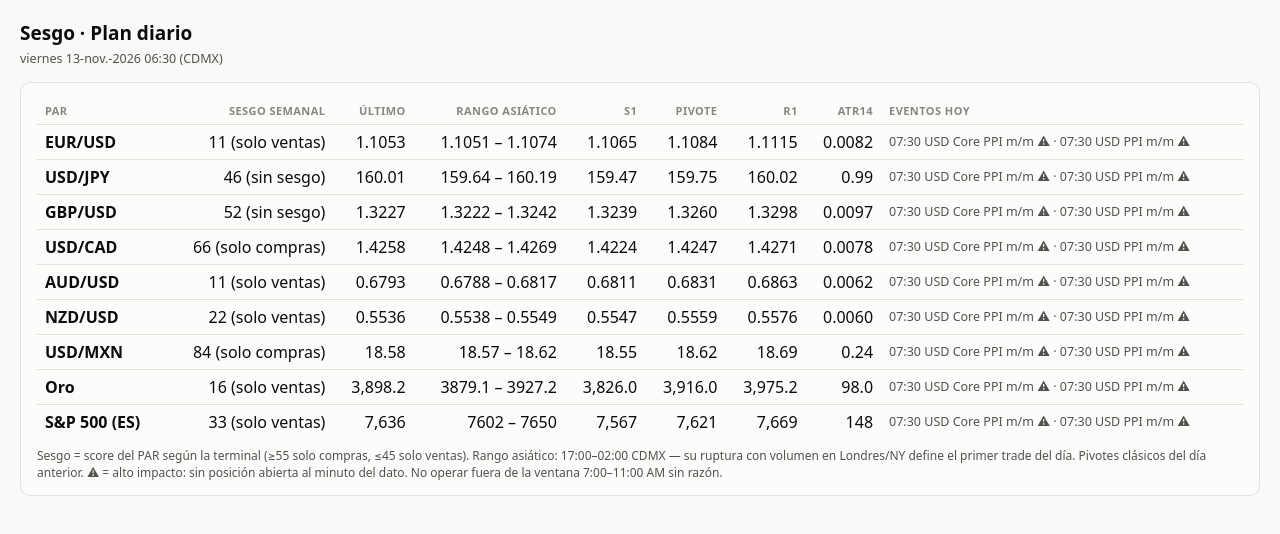
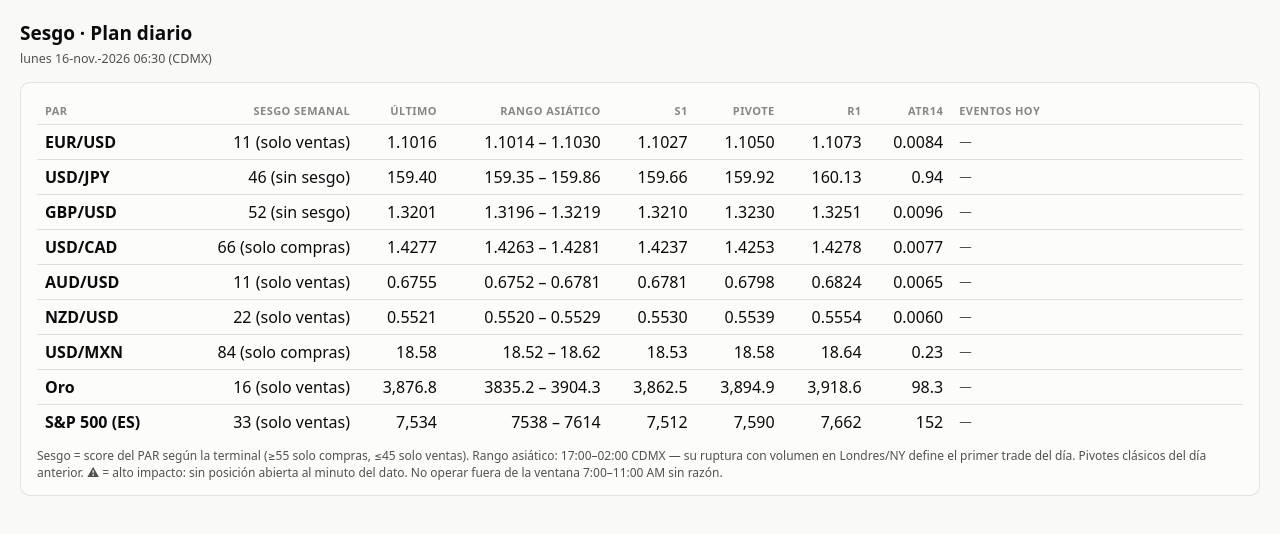
Before and after one commit to defoe-ui/sesgo-dashboard, a plain HTML site: page plan.html in a window 1280 px wide. Drawn offline with Linux system fonts and the light colour scheme.

Commit message:
auto-publicacion

```diff
--- a/plan.html
+++ b/plan.html
@@ -28,27 +28,27 @@ td.ev{text-align:left;white-space:normal;min-width:220px;color:var(--ink2);font-
 .leyenda{font-size:12px;color:var(--ink2);margin-top:8px}
 </style>
 <h1>Sesgo · Plan diario</h1>
-<div class="sub">viernes 13-nov.-2026 06:30 (CDMX)</div>
+<div class="sub">lunes 16-nov.-2026 06:30 (CDMX)</div>
 <div class="card"><table>
 <tr><th>Par</th><th>Sesgo semanal</th><th>Último</th><th>Rango asiático</th>
-<th>S1</th><th>Pivote</th><th>R1</th><th>ATR14</th><th>Eventos hoy</th></tr><tr><td class='act'>EUR/USD</td><td>11 (solo ventas)</td><td>1.1053</td><td>1.1051 – 1.1074</td>
-    <td>1.1065</td><td>1.1084</td><td>1.1115</td><td>0.0082</td><td class='ev'>07:30 USD Core PPI m/m ⚠ · 07:30 USD PPI m/m ⚠</td></tr>
-<tr><td class='act'>USD/JPY</td><td>46 (sin sesgo)</td><td>160.01</td><td>159.64 – 160.19</td>
-    <td>159.47</td><td>159.75</td><td>160.02</td><td>0.99</td><td class='ev'>07:30 USD Core PPI m/m ⚠ · 07:30 USD PPI m/m ⚠</td></tr>
-<tr><td class='act'>GBP/USD</td><td>52 (sin sesgo)</td><td>1.3227</td><td>1.3222 – 1.3242</td>
-    <td>1.3239</td><td>1.3260</td><td>1.3298</td><td>0.0097</td><td class='ev'>07:30 USD Core PPI m/m ⚠ · 07:30 USD PPI m/m ⚠</td></tr>
-<tr><td class='act'>USD/CAD</td><td>66 (solo compras)</td><td>1.4258</td><td>1.4248 – 1.4269</td>
-    <td>1.4224</td><td>1.4247</td><td>1.4271</td><td>0.0078</td><td class='ev'>07:30 USD Core PPI m/m ⚠ · 07:30 USD PPI m/m ⚠</td></tr>
-<tr><td class='act'>AUD/USD</td><td>11 (solo ventas)</td><td>0.6793</td><td>0.6788 – 0.6817</td>
-    <td>0.6811</td><td>0.6831</td><td>0.6863</td><td>0.0062</td><td class='ev'>07:30 USD Core PPI m/m ⚠ · 07:30 USD PPI m/m ⚠</td></tr>
-<tr><td class='act'>NZD/USD</td><td>22 (solo ventas)</td><td>0.5536</td><td>0.5538 – 0.5549</td>
-    <td>0.5547</td><td>0.5559</td><td>0.5576</td><td>0.0060</td><td class='ev'>07:30 USD Core PPI m/m ⚠ · 07:30 USD PPI m/m ⚠</td></tr>
-<tr><td class='act'>USD/MXN</td><td>84 (solo compras)</td><td>18.58</td><td>18.57 – 18.62</td>
-    <td>18.55</td><td>18.62</td><td>18.69</td><td>0.24</td><td class='ev'>07:30 USD Core PPI m/m ⚠ · 07:30 USD PPI m/m ⚠</td></tr>
-<tr><td class='act'>Oro</td><td>16 (solo ventas)</td><td>3,898.2</td><td>3879.1 – 3927.2</td>
-    <td>3,826.0</td><td>3,916.0</td><td>3,975.2</td><td>98.0</td><td class='ev'>07:30 USD Core PPI m/m ⚠ · 07:30 USD PPI m/m ⚠</td></tr>
-<tr><td class='act'>S&P 500 (ES)</td><td>33 (solo ventas)</td><td>7,636</td><td>7602 – 7650</td>
-    <td>7,567</td><td>7,621</td><td>7,669</td><td>148</td><td class='ev'>07:30 USD Core PPI m/m ⚠ · 07:30 USD PPI m/m ⚠</td></tr></table>
+<th>S1</th><th>Pivote</th><th>R1</th><th>ATR14</th><th>Eventos hoy</th></tr><tr><td class='act'>EUR/USD</td><td>11 (solo ventas)</td><td>1.1016</td><td>1.1014 – 1.1030</td>
+    <td>1.1027</td><td>1.1050</td><td>1.1073</td><td>0.0084</td><td class='ev'>—</td></tr>
+<tr><td class='act'>USD/JPY</td><td>46 (sin sesgo)</td><td>159.40</td><td>159.35 – 159.86</td>
+    <td>159.66</td><td>159.92</td><td>160.13</td><td>0.94</td><td class='ev'>—</td></tr>
+<tr><td class='act'>GBP/USD</td><td>52 (sin sesgo)</td><td>1.3201</td><td>1.3196 – 1.3219</td>
+    <td>1.3210</td><td>1.3230</td><td>1.3251</td><td>0.0096</td><td class='ev'>—</td></tr>
+<tr><td class='act'>USD/CAD</td><td>66 (solo compras)</td><td>1.4277</td><td>1.4263 – 1.4281</td>
+    <td>1.4237</td><td>1.4253</td><td>1.4278</td><td>0.0077</td><td class='ev'>—</td></tr>
+<tr><td class='act'>AUD/USD</td><td>11 (solo ventas)</td><td>0.6755</td><td>0.6752 – 0.6781</td>
+    <td>0.6781</td><td>0.6798</td><td>0.6824</td><td>0.0065</td><td class='ev'>—</td></tr>
+<tr><td class='act'>NZD/USD</td><td>22 (solo ventas)</td><td>0.5521</td><td>0.5520 – 0.5529</td>
+    <td>0.5530</td><td>0.5539</td><td>0.5554</td><td>0.0060</td><td class='ev'>—</td></tr>
+<tr><td class='act'>USD/MXN</td><td>84 (solo compras)</td><td>18.58</td><td>18.52 – 18.62</td>
+    <td>18.53</td><td>18.58</td><td>18.64</td><td>0.23</td><td class='ev'>—</td></tr>
+<tr><td class='act'>Oro</td><td>16 (solo ventas)</td><td>3,876.8</td><td>3835.2 – 3904.3</td>
+    <td>3,862.5</td><td>3,894.9</td><td>3,918.6</td><td>98.3</td><td class='ev'>—</td></tr>
+<tr><td class='act'>S&P 500 (ES)</td><td>33 (solo ventas)</td><td>7,534</td><td>7538 – 7614</td>
+    <td>7,512</td><td>7,590</td><td>7,662</td><td>152</td><td class='ev'>—</td></tr></table>
 <div class="leyenda">Sesgo = score del PAR según la terminal (&ge;55 solo compras,
 &le;45 solo ventas). Rango asiático: 17:00–02:00 CDMX — su ruptura con volumen en
 Londres/NY define el primer trade del día. Pivotes clásicos del día anterior.
```
